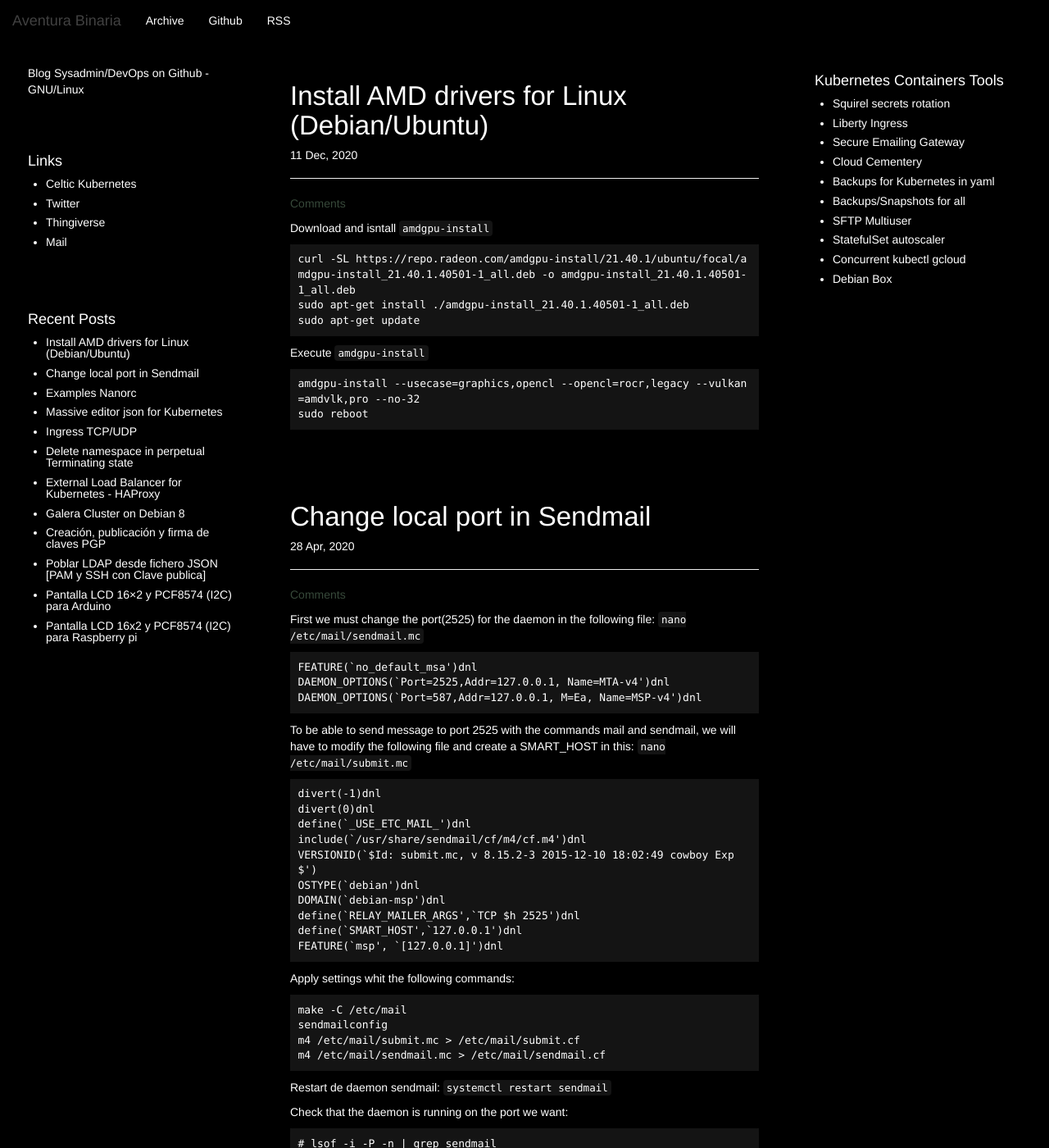
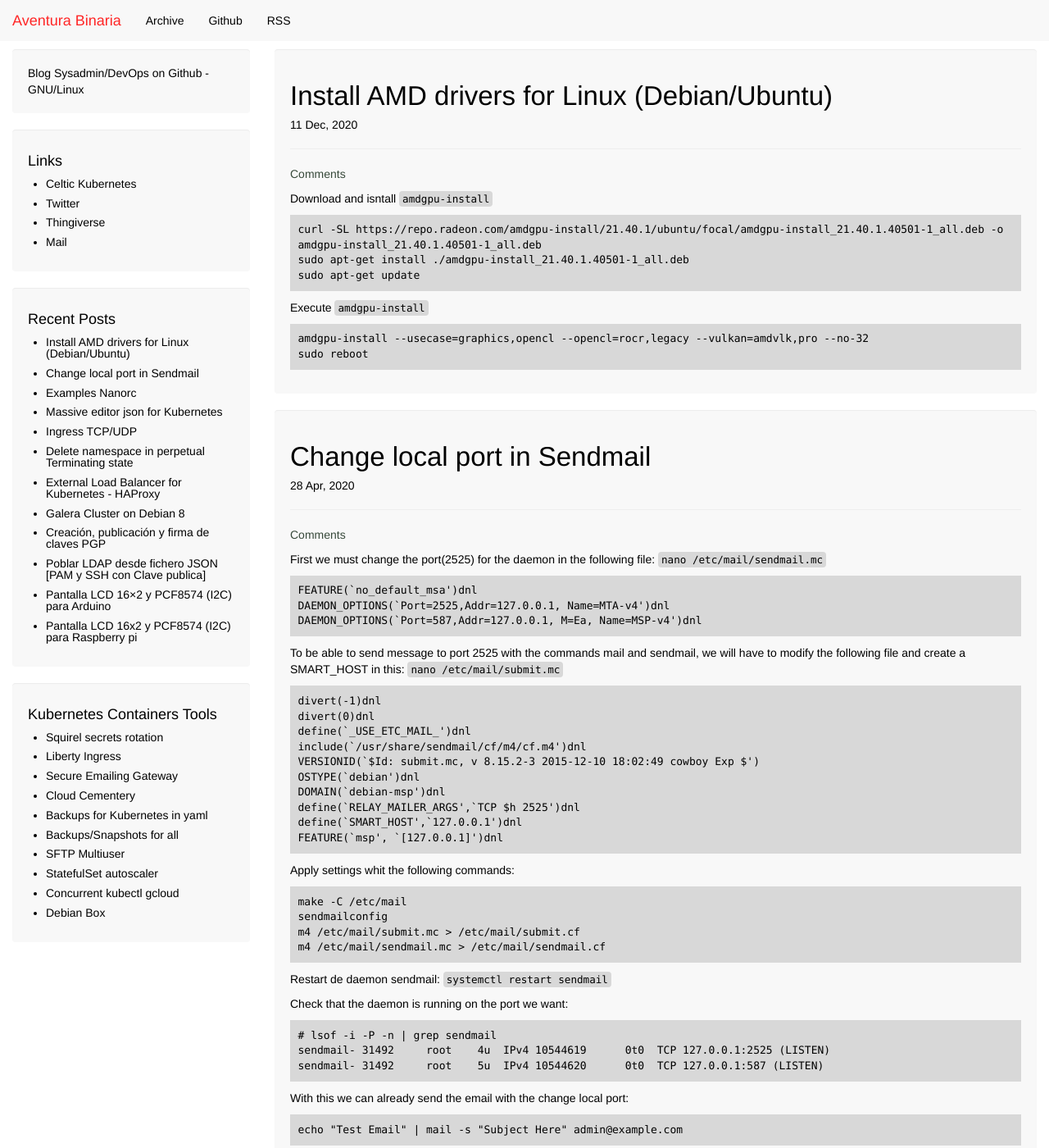
Before and after one commit to Tedezed/aventurabinaria.es, a Jekyll site: the page built from index.html, in a window 1280 px wide and 1400 px high. Shown: the whole window at 82% size. Built offline with Jekyll 4.4.1, drawn with Linux system fonts in a browser that asks for light colours; the list of posts is cut into pages by our own code; comment, search, counter and statistics services are not loaded.

Commit message:
2 colums

```diff
--- a/_layouts/default.html
+++ b/_layouts/default.html
@@ -4,12 +4,10 @@
     <div class="row">
         <div class="col-md-3 hidden-xs">
             {% include sidebar.html %}
+            {% include sidebar2.html %}
         </div>
-        <div class="col-md-6">
+        <div class="col-md-9">
             {{ content }}
-        </div>
-        <div class="col-md-3 hidden-xs">
-        	{% include sidebar2.html %}
         </div>
     </div>
 </div>
--- a/_layouts/post.html
+++ b/_layouts/post.html
@@ -4,8 +4,9 @@
     <div class="row">
         <div class="col-md-3 hidden-xs">
             {% include sidebar.html %}
+            {% include sidebar2.html %}
         </div>
-        <div class="col-md-6">
+        <div class="col-md-9">
           <div class="article">
             <div class="well">
                 <h1><a href="{{ site.baseurl}}{{ page.url }}">{{ page.title }}</a></h1>
@@ -42,9 +43,6 @@
               {% endif %}
           </div>
         </div>
-        <div class="col-md-3 hidden-xs">
-            {% include sidebar2.html %}
-        </div>
     </div>
 </div>
 
--- a/css/theme_v2.css
+++ b/css/theme_v2.css
@@ -4,19 +4,19 @@
     --bg-color: #fff;
     --navbar-text-invers-color: #ff2626;
     --navbar-text-color: #000000;
-    --navbar-bg-color: #ffffff;
+    --navbar-bg-color: #f8f8f8;
 
-    --copyright-color: #cc3b3b;
+    --copyright-color: #ff2626;
     --footer-a-color: #906d6d;
     --sidebar-hn-color: #000000;
     --sidebar-a-color: #000000;
     --sidebar-a-hover-color: #8b8b8b;
     --well-text-color: #ffffff;
-    --well-bg-color: #ffffff;
-    --well-border-color: #000000;
-    --well-hn-color: #000000;
+    --well-bg-color: #f8f8f8;
+    --well-border-color: #ffffff;
+    --well-hn-color: #ff2626;
     --well-a-color: #000;
-    --author-color: #e93535;
+    --author-color: #ff2626;
     --author-a-color: #37493a;
 
     --code-color: #000;
@@ -24,15 +24,15 @@
 }
 
 /* Dark theme */
-@media (prefers-color-scheme: light) {
+@media (prefers-color-scheme: dark) {
     :root {
         --text-color: #fff;
         --bg-color: #000;
-        --navbar-text-invers-color: #414141;
+        --navbar-text-invers-color: #ff2626;
         --navbar-text-color: #ffffff;
         --navbar-bg-color: #000000;
 
-        --copyright-color: #cc3b3b;
+        --copyright-color: #ff2626;
         --footer-a-color: #906d6d;
         --sidebar-hn-color: #ffffff;
         --sidebar-a-color: #ffffff;
@@ -40,9 +40,9 @@
         --well-text-color: #ffffff;
         --well-bg-color: #000000;
         --well-border-color: #ffffff;
-        --well-hn-color: #ffffff;
+        --well-hn-color: #ff2626;
         --well-a-color: #fff;
-        --author-color: #e93535;
+        --author-color: #ff2626;
         --author-a-color: #37493a;
 
         --code-color: #fff;
@@ -148,13 +148,13 @@ body {
 .navbar .navbar-brand {
     color: var(--navbar-text-color);
     background-color: var(--navbar-bg-color);
-    border: hidden;
+    border: hidden var(--well-border-color);;
 }
 
 .navbar .navbar-brand:hover {
     color: var(--navbar-text-invers-color);
     background-color: var(--navbar-bg-color);
-    border: hidden;
+    border: hidden var(--well-border-color);;
 
     -webkit-transition: color 1s;
     -moz-transition:    color 1s;
@@ -166,25 +166,25 @@ body {
 .navbar-inverse {
     color: var(--navbar-text-invers-color);
     background-color: var(--navbar-bg-color);
-    border: hidden;
+    border: hidden var(--well-border-color);;
 }
 
 .navbar-inverse .navbar-brand {
     color: var(--navbar-text-color);
     background-color: var(--navbar-bg-color);
-    border: hidden;
+    border: hidden var(--well-border-color);;
 }
 
 .navbar-collapse .navbar-nav .nav-item .nav-link{
     color: var(--navbar-text-color);
     background: var(--navbar-bg-color);
-    border: hidden;
+    border: hidden var(--well-border-color);;
 }
 
 .navbar-collapse .navbar-nav .nav-item .nav-link:hover{
     color: var(--navbar-text-invers-color);
     background: var(--navbar-bg-color);
-    border: hidden;
+    border: hidden var(--well-border-color);;
 
     -webkit-transition: color 1s;
     -moz-transition:    color 1s;
```
